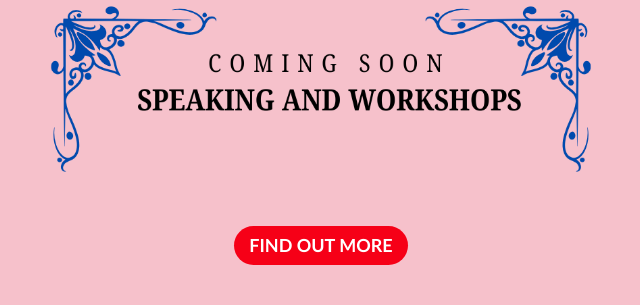
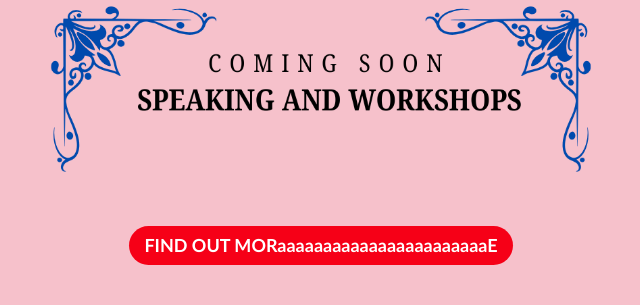
Before and after one commit to gericlois/SelfTransformingBrain, a PHP site: page /pages/index.php in a window 1280 px wide. Shown: the part 6195-6500 px from the top of the page, without its empty margins (319-959 px from the left). Run offline with PHP 8.4, Linux system fonts and the light colour scheme; some web fonts are replaced.

Commit message:
3rd Revision

```diff
--- a/pages/index.php
+++ b/pages/index.php
@@ -370,7 +370,7 @@
 
                     <div class="col-lg-12">
                         <div class="coming">
-                            <span class="button">FIND OUT MORE</span><br><br><br>
+                            <span class="button">FIND OUT MORaaaaaaaaaaaaaaaaaaaaaaaE</span><br><br><br>
                             <span class="transparent">BOOK ME FOR SPEAKING OR
                                 ATTENDING FOR WORKSHOPS…</span>
                         </div>
```
